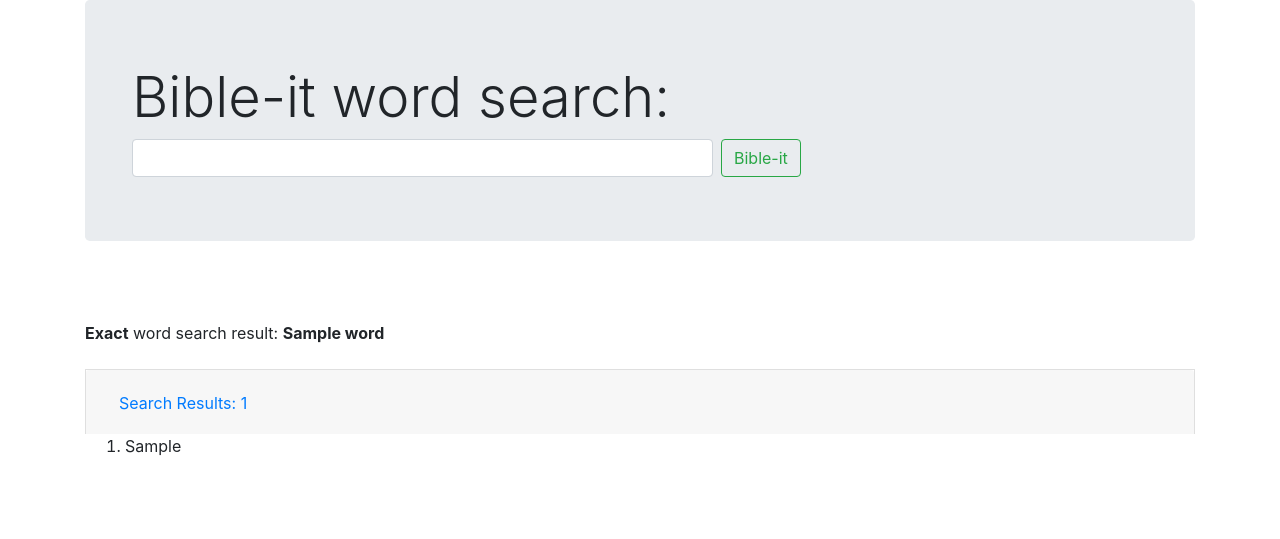
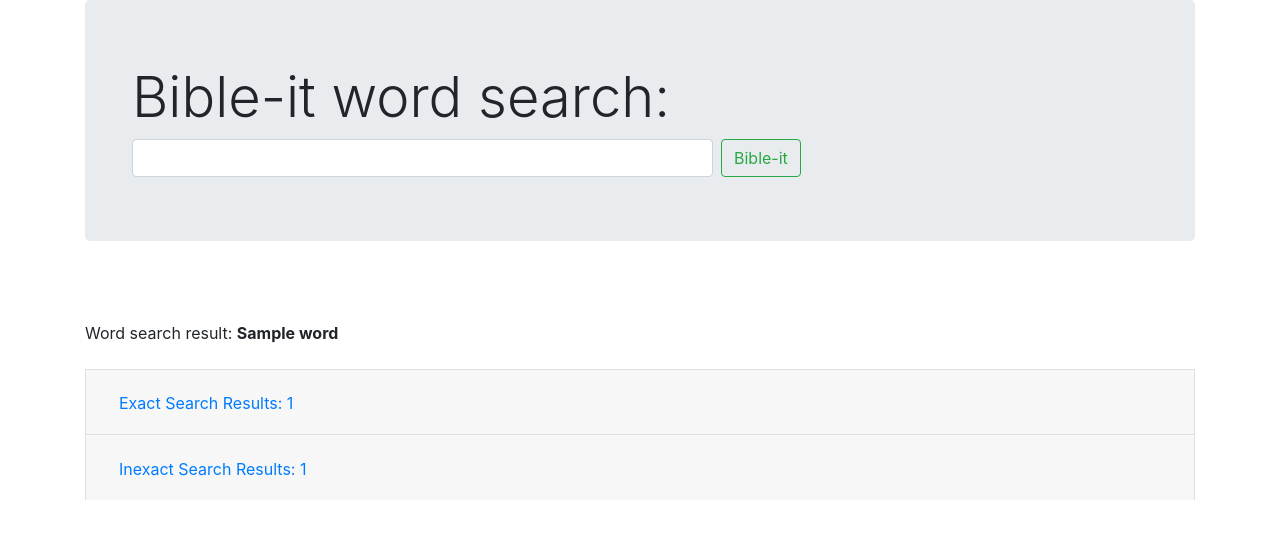
Before and after one commit to rcarbal/Bible-it-Python-server, a Flask app: template templates/word_search_result.html in a window 1280 px wide. Shown: the top 539 px of the page. Run offline with Flask 2, Linux system fonts and the light colour scheme; the template is opened without the code that fills it: most values are stand-ins (such as "Sample title", 1, 10 or a date in 2020); some libraries are stand-ins or nearby versions.

Commit message:
Inexact results should be wrapped in a collapsable container

```diff
--- a/main.py
+++ b/main.py
@@ -75,7 +75,7 @@ def search():
             second_exact.append(markup_verse)
 
         return render_template('word_search_result.html', verses=exact, second_verses=second_exact, count=len(exact),
-                               word=query_param)
+                               word=query_param, second_count=len(second_exact))
     else:
         return render_template('search_word.html')
 
--- a/templates/word_search_result.html
+++ b/templates/word_search_result.html
@@ -17,18 +17,18 @@
 
 <br><br>
 
-<div><strong>Exact</strong> word search result: <strong>{{word}}</strong></div>
+<div>Word search result: <strong>{{word}}</strong></div>
 
 <br>
 
-<!-- Bootstrap Sample-->
+<!-- Bootstrap first collapsable search result-->
 <div class="accordion" id="accordionExample">
     <div class="card">
         <div class="card-header" id="headingOne">
             <h2 class="mb-0">
                 <button class="btn btn-link" type="button" data-toggle="collapse" data-target="#collapseOne"
                     aria-expanded="true" aria-controls="collapseOne">
-                    <div>Search Results: {{count}}</div>
+                    <div>Exact Search Results: {{count}}</div>
                 </button>
             </h2>
         </div>
@@ -50,8 +50,21 @@
 
 </div>
 
-<!-- End of bootstrap sample-->
 
+<!-- Bootstrap first collapsable search result-->
+<div class="accordion" id="accordionExample2">
+    <div class="card">
+        <div class="card-header" id="headingtwo">
+            <h2 class="mb-0">
+                <button class="btn btn-link" type="button" data-toggle="collapse" data-target="#collapseOne2"
+                    aria-expanded="true" aria-controls="collapseOne2">
+                    <div>Inexact Search Results: {{second_count}}</div>
+                </button>
+            </h2>
+        </div>
+
+        <div id="collapseOne2" class="collapse" aria-labelledby="headingtwo" data-parent="#accordionExample2">
+            <div class="card-body">
                 <ol>
                     {% for i in second_verses %}
                     <li>
@@ -61,5 +74,10 @@
                     </li>
                     {% endfor %}
                 </ol>
+            </div>
+        </div>
+    </div>
+
+</div>
 
 {% include "footer.html" %}
```
Lines whose indentation alone changed are shown as unchanged.
